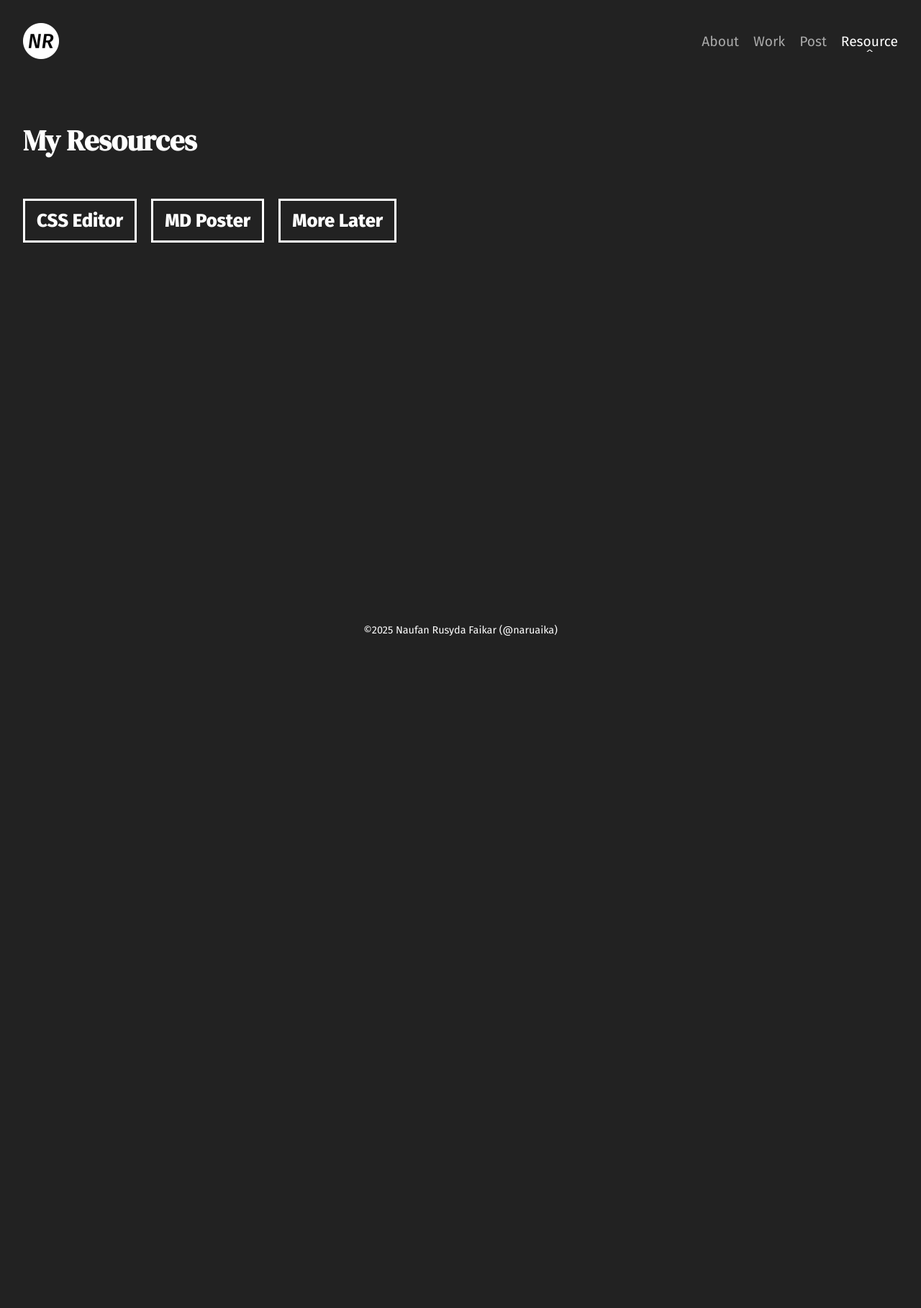
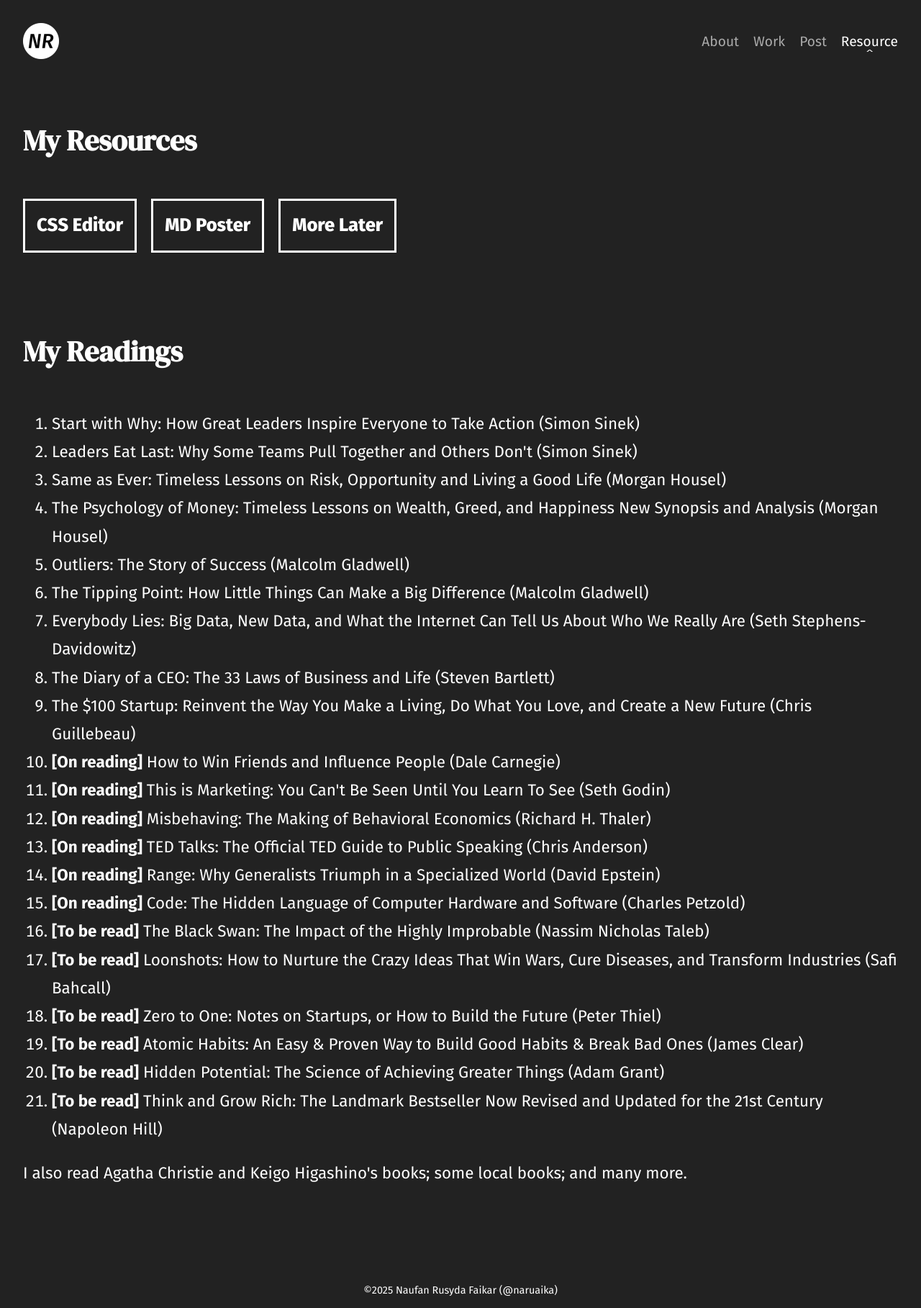
Before and after one commit to naruaika/naruaika.github.io, a Jekyll site: the page built from resources/index.html, in a window 1280 px wide. Shown: the whole page at 72% size. Built offline with Jekyll 4.4.1, drawn with Linux system fonts in a browser that asks for light colours; before the commit the page ends 900 px from its top, so only the background shows below that.

Commit message:
Add my reading list

```diff
--- a/resources/index.html
+++ b/resources/index.html
@@ -8,8 +8,10 @@ permalink: /resource/
         container-type: inline-size;
         box-sizing: border-box;
         padding: 3.5rem 2rem;
+        font-size: 1.4rem;
+        line-height: 1.75;
 
-        h1 {
+        h1, h2 {
             box-sizing: border-box;
             margin: 0;
             margin-bottom: 3.5rem;
@@ -19,18 +21,23 @@ permalink: /resource/
             line-height: 1.25;
         }
 
-        ul {
+        h2 {
+            margin-top: 7rem;
+        }
+
+        ul, ol {
             margin: 0;
+        }
+
+        ul:first-of-type {
             padding: 0;
             display: flex;
             flex-wrap: wrap;
             gap: 1.25rem;
-        }
 
             li {
                 display: flex;
                 list-style: none;
-        }
 
                 a {
                     box-sizing: border-box;
@@ -47,6 +54,8 @@ permalink: /resource/
                     &:hover {
                         background-color: #FFF;
                         color: #222;
+                    }
+                }
             }
         }
     }
@@ -69,4 +78,32 @@ permalink: /resource/
         <li><a href="/resource/poster">MD Poster</a></li>
         <li><a href="#">More Later</a></li>
     </ul>
+
+    <h2>My Readings</h2>
+    <ol>
+        <li>Start with Why: How Great Leaders Inspire Everyone to Take Action (Simon Sinek)</li>
+        <li>Leaders Eat Last: Why Some Teams Pull Together and Others Don't (Simon Sinek)</li>
+        <li>Same as Ever: Timeless Lessons on Risk, Opportunity and Living a Good Life (Morgan Housel)</li>
+        <li>The Psychology of Money: Timeless Lessons on Wealth, Greed, and Happiness New Synopsis and Analysis (Morgan Housel)</li>
+        <li>Outliers: The Story of Success (Malcolm Gladwell)</li>
+        <li>The Tipping Point: How Little Things Can Make a Big Difference (Malcolm Gladwell)</li>
+        <li>Everybody Lies: Big Data, New Data, and What the Internet Can Tell Us About Who We Really Are (Seth Stephens-Davidowitz)</li>
+        <li>The Diary of a CEO: The 33 Laws of Business and Life (Steven Bartlett)</li>
+        <li>The $100 Startup: Reinvent the Way You Make a Living, Do What You Love, and Create a New Future (Chris Guillebeau)</li>
+        <li><b>[On reading]</b> How to Win Friends and Influence People (Dale Carnegie)</li>
+        <li><b>[On reading]</b> This is Marketing: You Can't Be Seen Until You Learn To See (Seth Godin)</li>
+        <li><b>[On reading]</b> Misbehaving: The Making of Behavioral Economics (Richard H. Thaler)</li>
+        <li><b>[On reading]</b> TED Talks: The Official TED Guide to Public Speaking (Chris Anderson)</li>
+        <li><b>[On reading]</b> Range: Why Generalists Triumph in a Specialized World (David Epstein)</li>
+        <li><b>[On reading]</b> Code: The Hidden Language of Computer Hardware and Software (Charles Petzold)</li>
+        <li><b>[To be read]</b> The Black Swan: The Impact of the Highly Improbable (Nassim Nicholas Taleb)</li>
+        <li><b>[To be read]</b> Loonshots: How to Nurture the Crazy Ideas That Win Wars, Cure Diseases, and Transform Industries (Safi Bahcall)</li>
+        <li><b>[To be read]</b> Zero to One: Notes on Startups, or How to Build the Future (Peter Thiel)</li>
+        <li><b>[To be read]</b> Atomic Habits: An Easy & Proven Way to Build Good Habits & Break Bad Ones (James Clear)</li>
+        <li><b>[To be read]</b> Hidden Potential: The Science of Achieving Greater Things (Adam Grant)</li>
+        <li><b>[To be read]</b> Think and Grow Rich: The Landmark Bestseller Now Revised and Updated for the 21st Century (Napoleon Hill)</li>
+    </ol>
+    <p>
+        I also read Agatha Christie and Keigo Higashino's books; some local books; and many more.
+    </p>
 </main>
```
Lines whose indentation alone changed are shown as unchanged.
